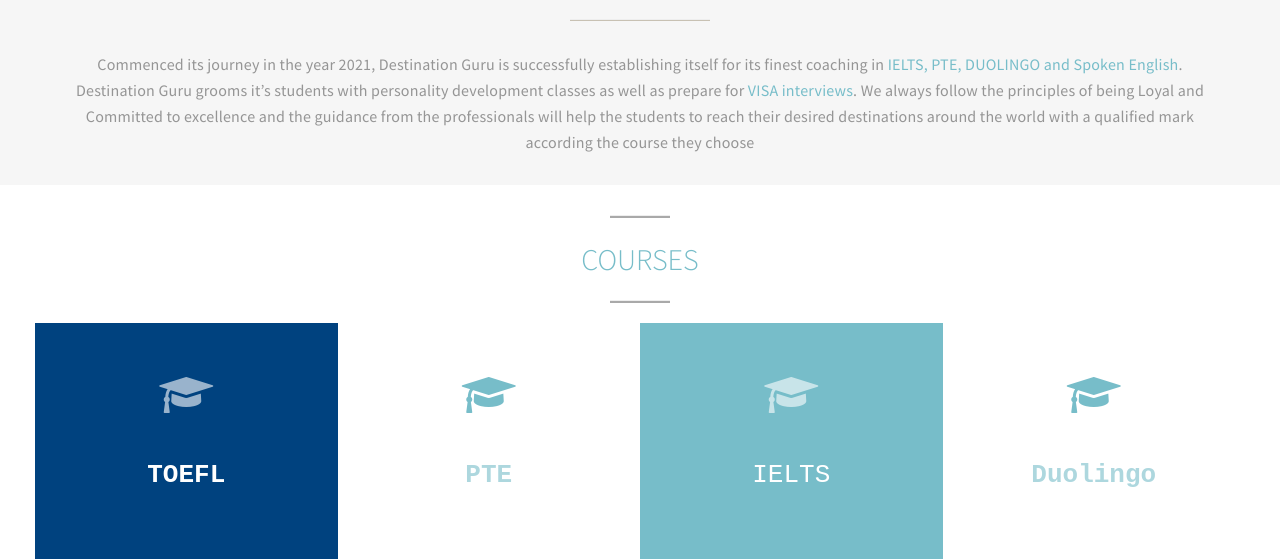
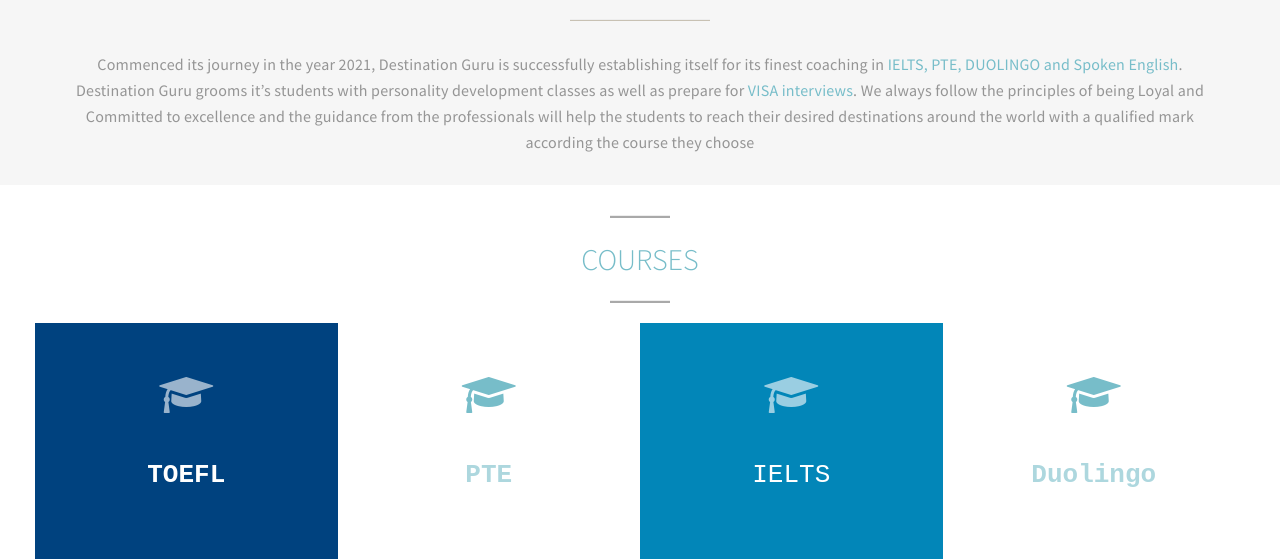
Before and after one commit to charishma15/destination-guru, a plain HTML site: page destination guru/index.html in a window 1280 px wide. Shown: the part 784-1343 px from the top of the page. Drawn offline with Linux system fonts and the light colour scheme.

Commit message:
Update templatemo-style.css

```diff
--- a/destination guru/css/templatemo-style.css
+++ b/destination guru/css/templatemo-style.css
@@ -177,7 +177,7 @@
 }
 
 .bg-dark {
-  background: #77BDC9;
+  background: #0286B8;
 }
 
 
```
